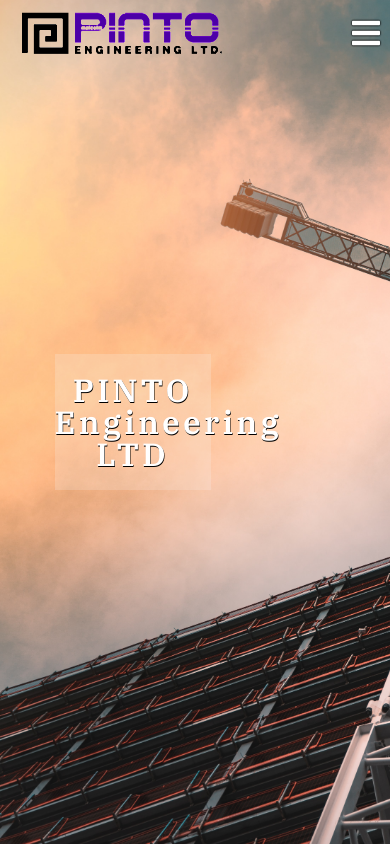
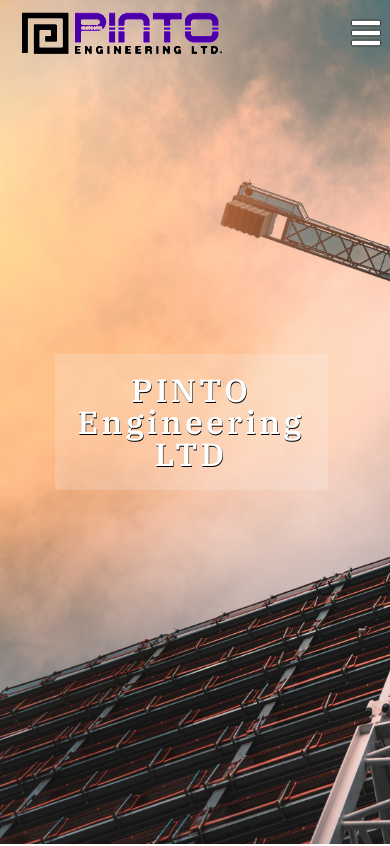
Before and after one commit to mariah07/pinto-engineering, a React (Create React App) app: page /about in a window 390 px wide. Shown: the top 846 px of the page. Built offline with nearby package versions, Linux system fonts and the light colour scheme.

Commit message:
update about page

```diff
--- a/src/css/small.css
+++ b/src/css/small.css
@@ -362,6 +362,7 @@
 
     #about .about-header h1 {
         font-size: 2em !important;
+        width: 70% !important;
     }
 
     #about .main-content {
```
